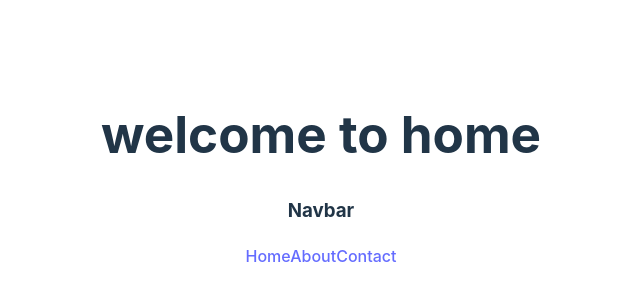
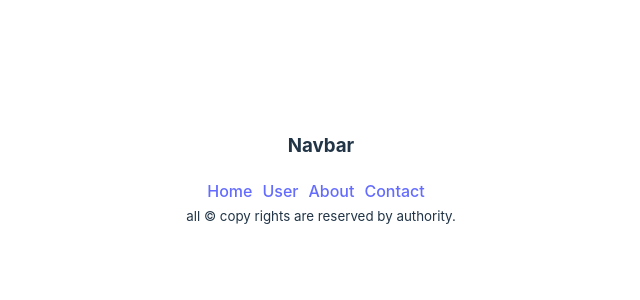
Before and after one commit to DipuBarua/intro-with-react-router, a React (Vite) app: page / in a window 1280 px wide. Shown: the part 230-530 px from the top of the page, without its empty margins (319-959 px from the left). Built offline with nearby package versions, Linux system fonts and the light colour scheme.

Commit message:
useLoaderData hook ,router,outlet for router...updated

```diff
--- /dev/null
+++ b/src/components/Footer/Footer.jsx
@@ -0,0 +1,11 @@
+
+
+const Footer = () => {
+    return (
+        <div>
+            <small>all &copy; copy rights are reserved by authority.</small>
+        </div>
+    );
+};
+
+export default Footer;
--- /dev/null
+++ b/src/components/Header/Header.css
@@ -0,0 +1,3 @@
+nav a{
+    margin-right: 10px;
+}
--- a/src/components/Header/Header.jsx
+++ b/src/components/Header/Header.jsx
@@ -1,13 +1,16 @@
-
+import { Link } from "react-router-dom";
+import './Header.css';
 
 const Header = () => {
     return (
         <div>
             <nav>
                 <h3>Navbar</h3>
-                <a href="">Home</a>
-                <a href="">About</a>
-                <a href="">Contact</a>
+                {/* Link is a better version than anchor */}
+                <Link to="/">Home</Link>
+                <Link to="/users">User</Link>
+                <Link to={`/about`}>About</Link>
+                <Link to={`/contact`}>Contact</Link>
             </nav>
         </div>
     );
--- a/src/components/Home/Home.jsx
+++ b/src/components/Home/Home.jsx
@@ -1,13 +1,14 @@
 import { Outlet } from "react-router-dom";
+import Footer from "../Footer/Footer";
 import Header from "../Header/Header";
+
 
 const Home = () => {
     return (
         <div>
-            <h1>welcome to home</h1>
             <Header></Header>
-
             <Outlet></Outlet>
+            <Footer></Footer>
         </div>
     );
 };
--- /dev/null
+++ b/src/components/User/User.jsx
@@ -0,0 +1,22 @@
+
+const User = ({ user }) => {
+    const {id, name, phone, username, website, email } = user;
+
+    const userStyle = {
+        border: '2px solid yellowgreen',
+        margin: '20px',
+        borderRadius: "10px",
+        padding: '10px'
+    }
+    return (
+        <div style={userStyle}>
+            <p>{username}:</p>
+            <h3>Name: {name}</h3>
+            <p>phone: {phone}</p>
+            <b>email: {email}</b> <br />
+            <b>website: {website}</b>
+        </div>
+    );
+};
+
+export default User;
--- /dev/null
+++ b/src/components/Users/Users.css
@@ -0,0 +1,5 @@
+.usersStyle {
+    display: grid;
+    grid-template-columns: repeat(3, 1fr);
+    gap: 10px;
+}
--- /dev/null
+++ b/src/components/Users/Users.jsx
@@ -0,0 +1,23 @@
+import { useLoaderData } from "react-router-dom";
+import User from "../User/User";
+import './Users.css'
+
+const Users = () => {
+    // when we have to get data at the time of using a react router then we can use useLoaderData instead of useEffect.
+    const users = useLoaderData();
+    // console.log(users);
+    return (
+        <div>
+            <h1>Our Users: {users.length}</h1>
+            <h2>Welcome Our All Users</h2>
+            <p>This is fantastic user community</p>
+            <div className="usersStyle">
+                {
+                    users.map(user => <User user={user}></User>)
+                }
+            </div>
+        </div>
+    );
+};
+
+export default Users;
--- a/src/main.jsx
+++ b/src/main.jsx
@@ -8,8 +8,8 @@ import {
 } from "react-router-dom";
 import Home from './components/Home/Home.jsx';
 import About from './components/About/About.jsx';
-import Header from './components/Header/Header.jsx';
 import Contact from './components/Contact/Contact.jsx';
+import Users from './components/Users/Users.jsx';
 
 
 const router = createBrowserRouter([
@@ -25,6 +25,11 @@ const router = createBrowserRouter([
       {
         path: '/contact',
         element: <Contact></Contact>
+      },
+      {
+        path: '/users',
+        loader: () => fetch('https://jsonplaceholder.typicode.com/users'),
+        element: <Users></Users>
       }
     ]
   },
```
